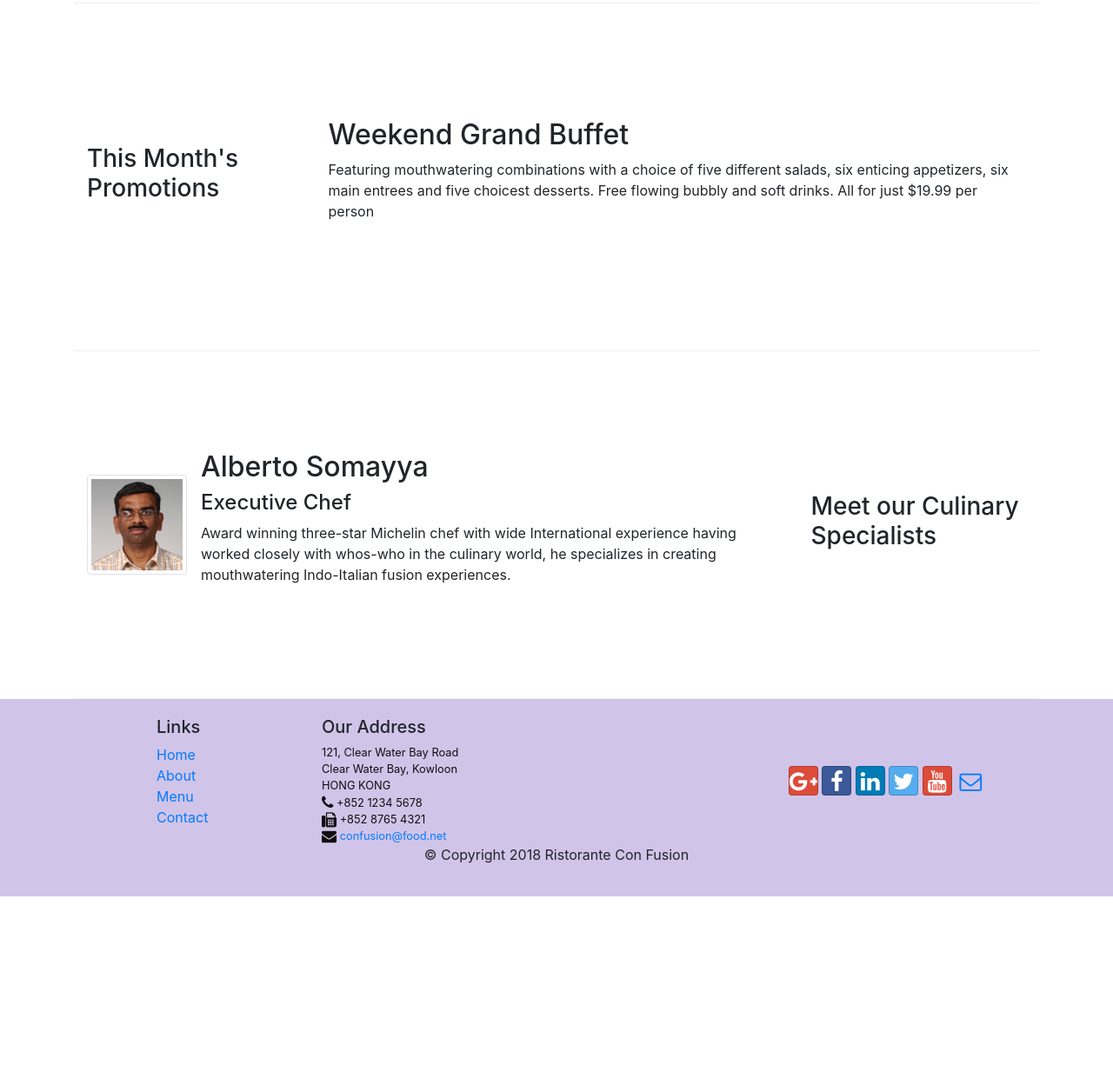
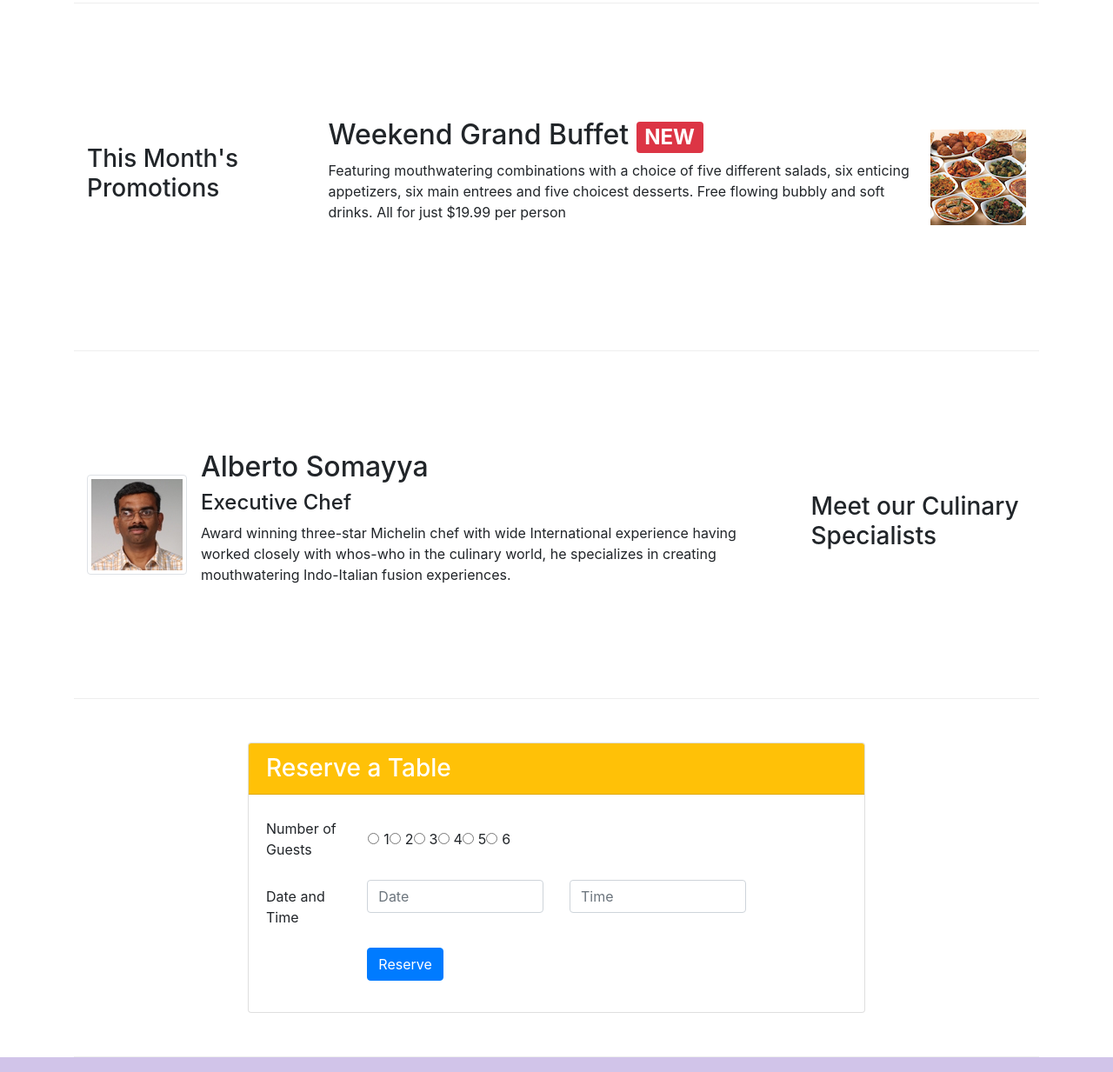
Before and after one commit to abhinavchawla07/bootstrap-practice, a website: page index.html in a window 1280 px wide. Shown: the part 680-1913 px from the top of the page at 87% size. Before the commit the page ends 1711 px from the top, so only its background shows below. Drawn offline with nearby package versions, Linux system fonts and the light colour scheme.

Commit message:
Assignment 2

```diff
--- a/index.html
+++ b/index.html
@@ -46,6 +46,9 @@
                 <div class="col-12 col-sm align-self-center">
                     <img src="./img/logo.png" class="img-fluid">
                 </div>
+                <div class="col-12 col-sm align-self-center">
+                    <a class="btn btn-block btn-warning btn-sm" href="#table_reserve">Reserve a Table</a>
+                </div>
             </div>
         </div>
     </header>
@@ -59,7 +62,8 @@
                 <div class="media">
                     <img class="d-flex mr-3 align-self-center" src="./img/uthappizza.png" alt="Uthappizza">
                     <div class="media-body">
-                        <h2 class="mt-0">Uthappizza <span class="badge badge-danger">HOT</span> <span class="badge badge-pill badge-secondary">$4.99</span></h2>
+                        <h2 class="mt-0">Uthappizza <span class="badge badge-danger">HOT</span> <span
+                                class="badge badge-pill badge-secondary">$4.99</span></h2>
                         <p class="d-none d-sm-block">A unique combination of Indian Uthappam (pancake) and Italian
                             pizza, topped with Cerignola
                             olives,
@@ -75,11 +79,18 @@
                 <h3>This Month's Promotions</h3>
             </div>
             <div class="col col-sm order-sm-last col-md">
-                <h2>Weekend Grand Buffet</h2>
-                <p class="d-none d-sm-block">Featuring mouthwatering combinations with a choice of five different
-                    salads, six enticing appetizers,
-                    six main entrees and five choicest desserts. Free flowing bubbly and soft drinks. All for just
-                    $19.99 per person </p>
+                <div class="media">
+                    <div class="media-body">
+                        <h2 class="mt-0">Weekend Grand Buffet <span class="badge badge-danger">NEW</span></h2>
+                        <p class="d-none d-sm-block">Featuring mouthwatering combinations with a choice of five
+                            different
+                            salads, six enticing appetizers,
+                            six main entrees and five choicest desserts. Free flowing bubbly and soft drinks. All for
+                            just
+                            $19.99 per person </p>
+                    </div>
+                    <img class="d-flex ml-3 align-self-center" src="./img/buffet.png" alt="buffet">
+                </div>
             </div>
         </div>
 
@@ -97,6 +108,50 @@
                             experience having worked closely with
                             whos-who in the culinary world, he specializes in creating mouthwatering Indo-Italian fusion
                             experiences. </p>
+                    </div>
+                </div>
+            </div>
+        </div>
+        <div class="row row-content">
+            <div class="col-12 col-sm-8 offset-sm-2">
+                <div class="card" id="table_reserve">
+                    <h3 class="card-header bg-warning text-white">Reserve a Table</h3>
+                    <div class="card-body card-block">
+                        <form>
+                            <div class="form-group row">
+                                <label for="guestnum" class="col-sm-2 col-form-label">Number of Guests</label>
+                                <div class="form-check form-check-inline">
+                                    <input class="form-check-input ml-3" type="radio" name="guestnum">
+                                    <label class="form-check-label" for="guestnum">1 </label>
+                                    <input class="form-check-input" type="radio" name="guestnum">
+                                    <label class="form-check-label" for="guestnum">2 </label>
+                                    <input class="form-check-input" type="radio" name="guestnum">
+                                    <label class="form-check-label" for="guestnum">3 </label>
+                                    <input class="form-check-input" type="radio" name="guestnum">
+                                    <label class="form-check-label" for="guestnum">4</label>
+                                    <input class="form-check-input" type="radio" name="guestnum">
+                                    <label class="form-check-label" for="guestnum">5</label>
+                                    <input class="form-check-input" type="radio" name="guestnum">
+                                    <label class="form-check-label" for="guestnum">6</label>
+                                </div>
+                            </div>
+                            <div class="form-group row">
+                                <label for="datetime" class="col-sm-2  col-form-label">Date and Time</label>
+                                <div class="col-sm-4">
+                                    <input type="text" class="form-control" id="date" name="date" placeholder="Date">
+                                </div>
+                                <div class="col-sm-4">
+                                    <input type="text" class="form-control" id="time" name="time" placeholder="Time">
+                                </div>
+                            </div>
+                            <div class="form-group row">
+                                <div class="offset-sm-2 col-sm-3">
+                                    <button type="submit" class="btn btn-primary">
+                                        Reserve
+                                    </button>
+                                </div>
+                            </div>
+                        </form>
                     </div>
                 </div>
             </div>
```
